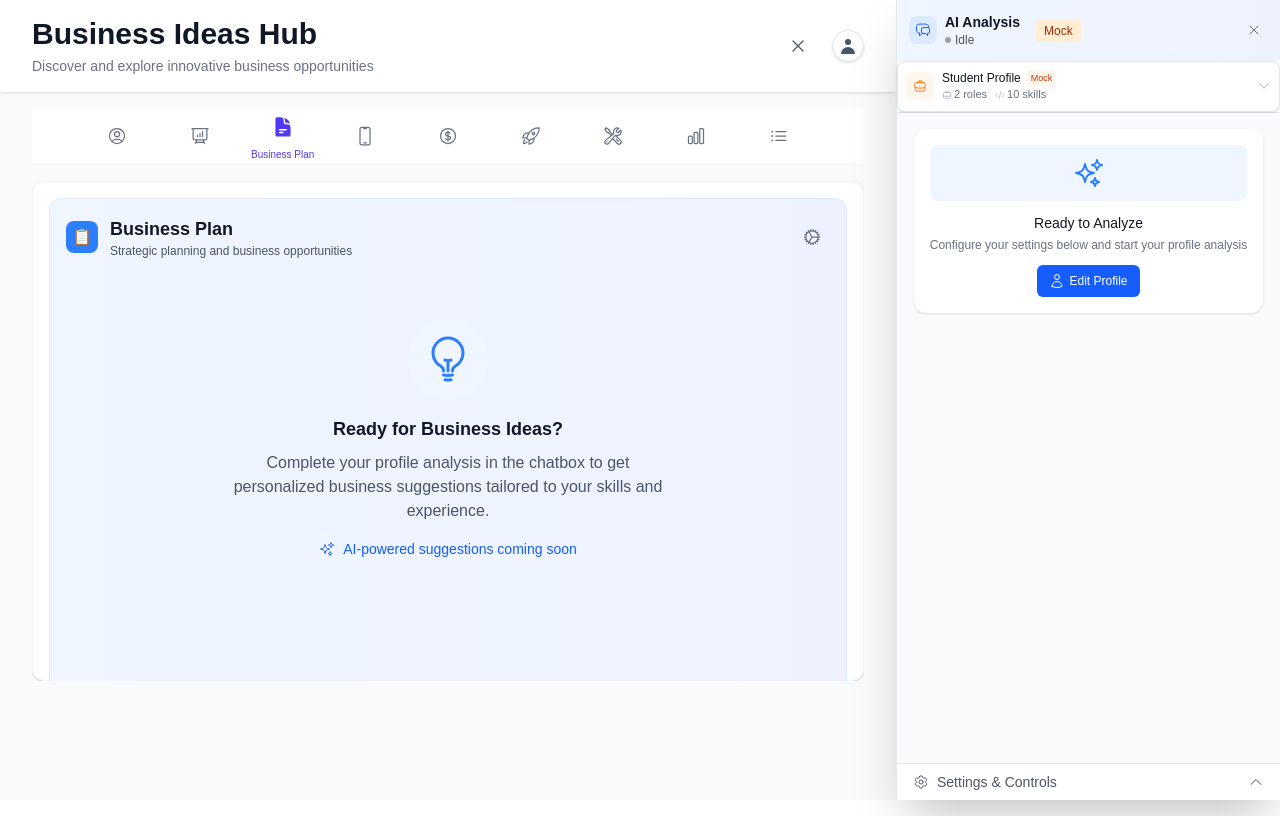
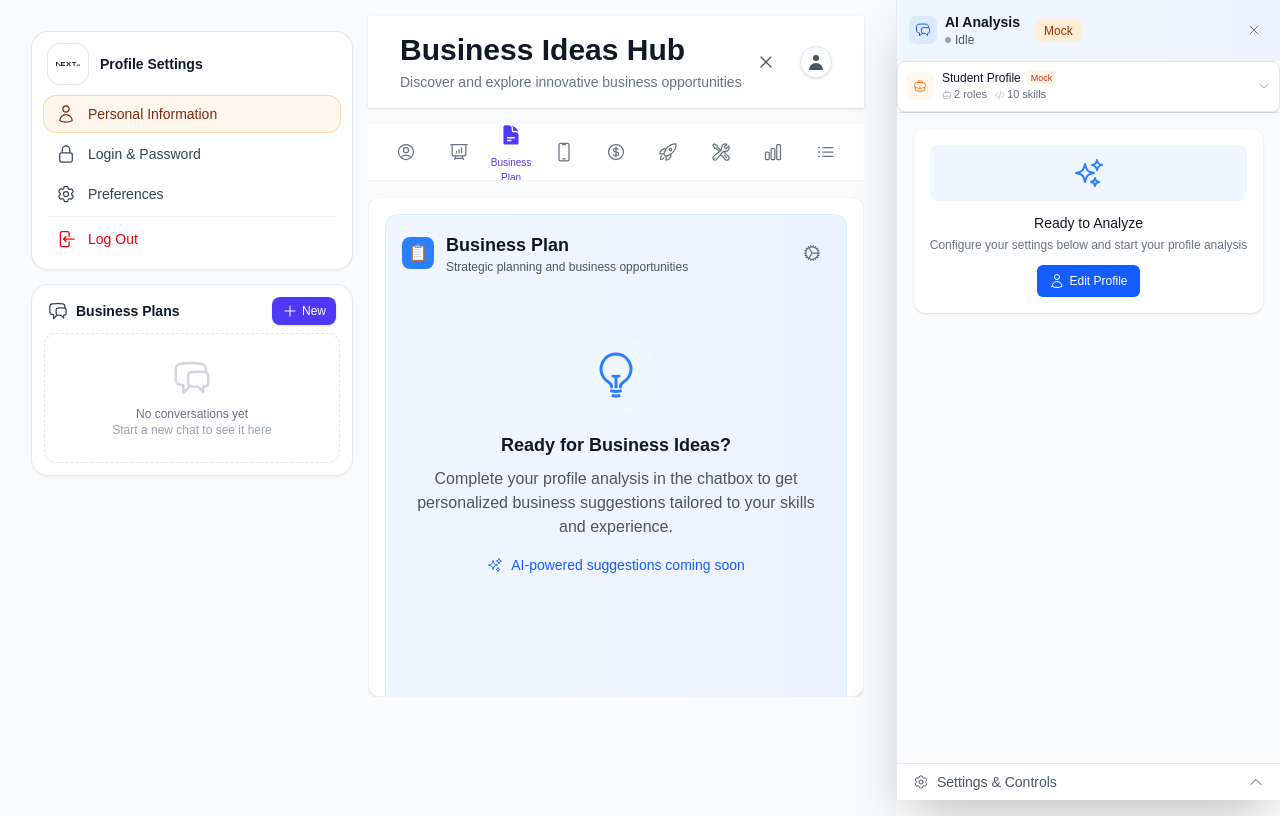
Before and after one commit to Privasim/backup, a Next.js app: page /businessidea in a window 1280 px wide. Built offline with nearby package versions, Linux system fonts and the light colour scheme.

Commit message:
added side bar

```diff
--- a/src/app/businessidea/page.tsx
+++ b/src/app/businessidea/page.tsx
@@ -2,16 +2,27 @@ import React from 'react';
 import BusinessHeader from './components/BusinessHeader';
 import TabContainer from './tabs/TabContainer';
 import DebugButton from './components/DebugButton';
+import ProfileSidebar from './profile-settings/ProfileSidebar';
 
 const BusinessIdeaPage = () => {
   return (
     <div className="min-h-screen bg-gray-50">
-      <BusinessHeader
-        title="Business Ideas Hub"
-        description="Discover and explore innovative business opportunities"
-      />
       <div className="max-w-7xl mx-auto py-4 px-4 sm:px-6 lg:px-8">
-        <TabContainer />
+        <div className="flex gap-4">
+          {/* Left: Sidebar */}
+          <ProfileSidebar />
+
+          {/* Right: Main content */}
+          <div className="flex-1">
+            <BusinessHeader
+              title="Business Ideas Hub"
+              description="Discover and explore innovative business opportunities"
+            />
+            <div className="py-4">
+              <TabContainer />
+            </div>
+          </div>
+        </div>
       </div>
       <DebugButton />
     </div>
--- /dev/null
+++ b/src/app/businessidea/profile-settings/ConversationsCard.tsx
@@ -0,0 +1,82 @@
+"use client";
+
+import React from "react";
+import { ChatBubbleLeftRightIcon, PlusIcon } from "@heroicons/react/24/outline";
+
+export interface ConversationItem {
+  id: string;
+  title: string;
+  unread?: number;
+}
+
+interface ConversationsCardProps {
+  conversations?: ConversationItem[];
+  onNewChat?: () => void;
+  onOpenConversation?: (id: string) => void;
+}
+
+export default function ConversationsCard({
+  conversations = [],
+  onNewChat,
+  onOpenConversation,
+}: ConversationsCardProps) {
+  const hasItems = conversations.length > 0;
+
+  return (
+    <section
+      className="rounded-2xl bg-white/90 p-3 shadow-sm ring-1 ring-gray-200 backdrop-blur"
+      aria-labelledby="conversations-heading"
+    >
+      <div className="flex items-center gap-2 px-1">
+        <ChatBubbleLeftRightIcon className="h-5 w-5 text-gray-700" />
+        <h2 id="conversations-heading" className="text-sm font-semibold text-gray-900">
+          Business Plans
+        </h2>
+        <button
+          type="button"
+          onClick={onNewChat}
+          className="ml-auto inline-flex items-center gap-1 rounded-lg bg-indigo-600 px-2.5 py-1.5 text-xs font-medium text-white shadow-sm hover:bg-indigo-500 focus:outline-none focus-visible:ring-2 focus-visible:ring-indigo-500"
+          aria-label="Start new chat"
+        >
+          <PlusIcon className="h-4 w-4" /> New
+        </button>
+      </div>
+
+      <div className="mt-2">
+        {hasItems ? (
+          <ul className="divide-y divide-gray-100">
+            {conversations.map((c) => (
+              <li key={c.id}>
+                <button
+                  type="button"
+                  onClick={() => onOpenConversation?.(c.id)}
+                  className="flex w-full items-center gap-2 px-2 py-2 text-left hover:bg-gray-50 focus:outline-none focus-visible:ring-2 focus-visible:ring-indigo-500"
+                  aria-label={`Open conversation ${c.title}`}
+                >
+                  <span className="line-clamp-1 flex-1 text-sm text-gray-800">{c.title}</span>
+                  {typeof c.unread === "number" && c.unread > 0 && (
+                    <span className="inline-flex items-center rounded-full bg-gray-200 px-2 py-0.5 text-[10px] font-semibold text-gray-700">
+                      {c.unread}
+                    </span>
+                  )}
+                </button>
+              </li>
+            ))}
+          </ul>
+        ) : (
+          <EmptyState />
+        )}
+      </div>
+    </section>
+  );
+}
+
+function EmptyState() {
+  return (
+    <div className="flex flex-col items-center justify-center rounded-xl border border-dashed border-gray-200 bg-white py-6 text-center">
+      <ChatBubbleLeftRightIcon className="h-10 w-10 text-gray-300" />
+      <p className="mt-2 text-xs text-gray-500">No conversations yet</p>
+      <p className="text-xs text-gray-400">Start a new chat to see it here</p>
+    </div>
+  );
+}
--- /dev/null
+++ b/src/app/businessidea/profile-settings/ProfileSidebar.tsx
@@ -0,0 +1,83 @@
+"use client";
+
+import React from "react";
+import Image from "next/image";
+import {
+  UserIcon,
+  Cog6ToothIcon,
+  LockClosedIcon,
+  ArrowLeftOnRectangleIcon,
+} from "@heroicons/react/24/outline";
+import ConversationsCard from "./ConversationsCard";
+
+export default function ProfileSidebar() {
+  return (
+    <aside className="relative w-80 shrink-0" aria-label="Profile sidebar">
+      <div className="sticky top-0 mt-4 h-[calc(100vh-2rem)]">
+        <div className="flex h-full flex-col gap-4">
+          <ProfileSettingsCard />
+          <ConversationsCard />
+        </div>
+      </div>
+    </aside>
+  );
+}
+
+function ProfileSettingsCard() {
+  return (
+    <section
+      className="rounded-2xl bg-white/90 p-3 shadow-sm ring-1 ring-gray-200 backdrop-blur"
+      aria-labelledby="profile-settings-heading"
+    >
+      {/* Header */}
+      <div className="flex items-center gap-3 px-1">
+        <div className="relative h-10 w-10 overflow-hidden rounded-xl ring-1 ring-gray-200">
+          <Image src="/next.svg" alt="App" fill className="object-contain p-2" />
+        </div>
+        <h2 id="profile-settings-heading" className="text-sm font-semibold text-gray-900">
+          Profile Settings
+        </h2>
+      </div>
+
+      {/* Items */}
+      <ul className="mt-3 space-y-1">
+        <SettingsItem icon={UserIcon} label="Personal Information" active />
+        <SettingsItem icon={LockClosedIcon} label="Login & Password" />
+        <SettingsItem icon={Cog6ToothIcon} label="Preferences" />
+        <div className="mx-1 h-px bg-gray-100" />
+        <SettingsItem icon={ArrowLeftOnRectangleIcon} label="Log Out" danger />
+      </ul>
+    </section>
+  );
+}
+
+function SettingsItem({
+  icon: Icon,
+  label,
+  active,
+  danger,
+}: {
+  icon: React.ElementType;
+  label: string;
+  active?: boolean;
+  danger?: boolean;
+}) {
+  return (
+    <li>
+      <button
+        type="button"
+        className={[
+          "flex w-full items-center gap-3 rounded-xl px-3 py-2 text-left focus:outline-none focus-visible:ring-2 focus-visible:ring-indigo-500",
+          active
+            ? "bg-orange-50 text-orange-900 ring-1 ring-orange-200"
+            : danger
+            ? "text-red-600 hover:bg-red-50"
+            : "text-gray-700 hover:bg-gray-50",
+        ].join(" ")}
+      >
+        <Icon className="h-5 w-5" />
+        <span className="text-sm font-medium">{label}</span>
+      </button>
+    </li>
+  );
+}
```
